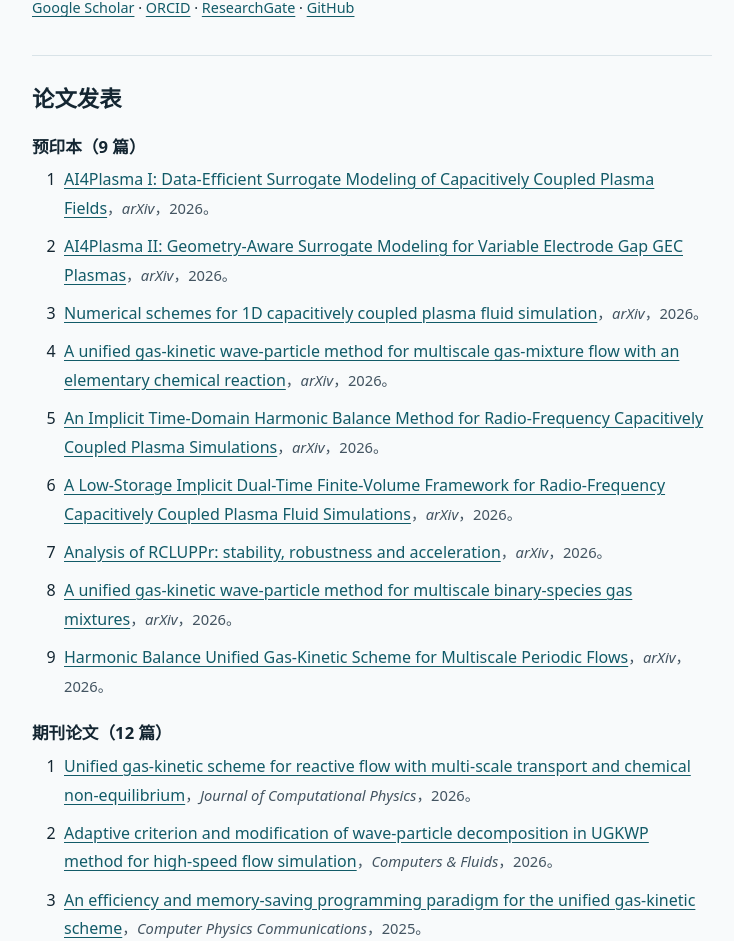
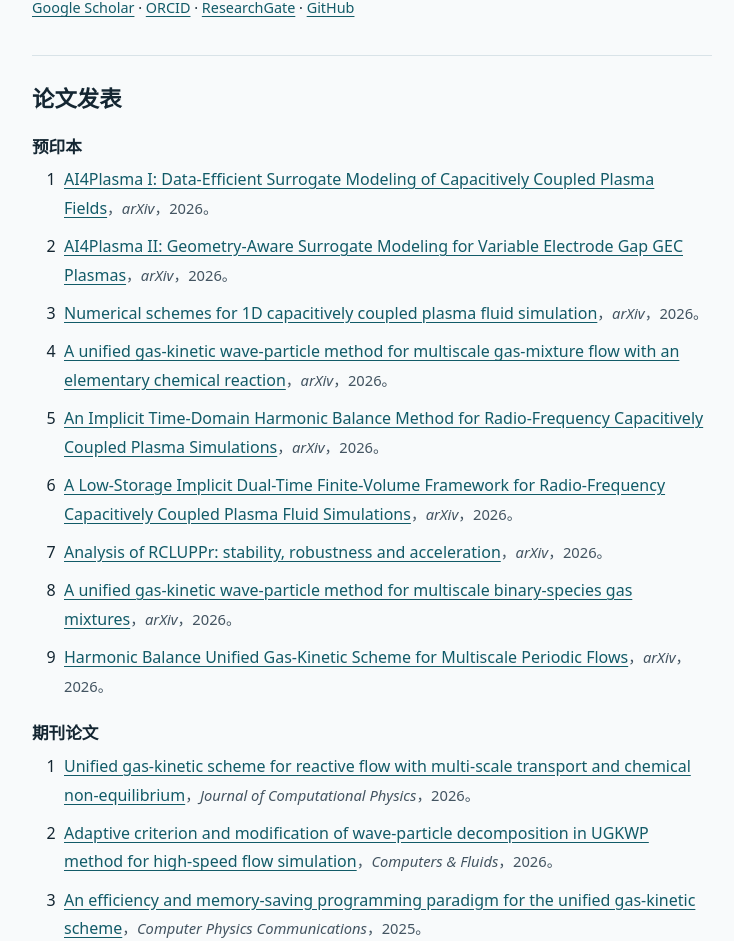
Before and after one commit to FrankWEI0423/frankwei0423.github.io, a plain HTML site: page index.html in a window 1280 px wide. Shown: the part 233-1174 px from the top of the page, without its empty margins (268-1002 px from the left). Drawn offline with Linux system fonts and the light colour scheme.

Commit message:
Remove publication totals from section headings

```diff
--- a/index.html
+++ b/index.html
@@ -39,7 +39,7 @@ li{margin-bottom:.62rem}
 </header>
 <section aria-labelledby="publications">
 <h2 id="publications">论文发表</h2>
-<h3>预印本（9 篇）</h3>
+<h3>预印本</h3>
 <ol>
 <li><a lang="en" href="https://arxiv.org/pdf/2611.15002">AI4Plasma I: Data-Efficient Surrogate Modeling of Capacitively Coupled Plasma Fields</a><span class="venue">，<i lang="en">arXiv</i>，2026。</span></li>
 <li><a lang="en" href="https://arxiv.org/pdf/2611.15584">AI4Plasma II: Geometry-Aware Surrogate Modeling for Variable Electrode Gap GEC Plasmas</a><span class="venue">，<i lang="en">arXiv</i>，2026。</span></li>
@@ -51,7 +51,7 @@ li{margin-bottom:.62rem}
 <li><a lang="en" href="https://arxiv.org/pdf/2605.22274">A unified gas-kinetic wave-particle method for multiscale binary-species gas mixtures</a><span class="venue">，<i lang="en">arXiv</i>，2026。</span></li>
 <li><a lang="en" href="https://arxiv.org/pdf/2605.03479">Harmonic Balance Unified Gas-Kinetic Scheme for Multiscale Periodic Flows</a><span class="venue">，<i lang="en">arXiv</i>，2026。</span></li>
 </ol>
-<h3>期刊论文（12 篇）</h3>
+<h3>期刊论文</h3>
 <ol>
 <li><a lang="en" href="https://arxiv.org/pdf/2412.09787">Unified gas-kinetic scheme for reactive flow with multi-scale transport and chemical non-equilibrium</a><span class="venue">，<i lang="en">Journal of Computational Physics</i>，2026。</span></li>
 <li><a lang="en" href="https://arxiv.org/pdf/2506.12722">Adaptive criterion and modification of wave-particle decomposition in UGKWP method for high-speed flow simulation</a><span class="venue">，<i lang="en">Computers &amp; Fluids</i>，2026。</span></li>
```
